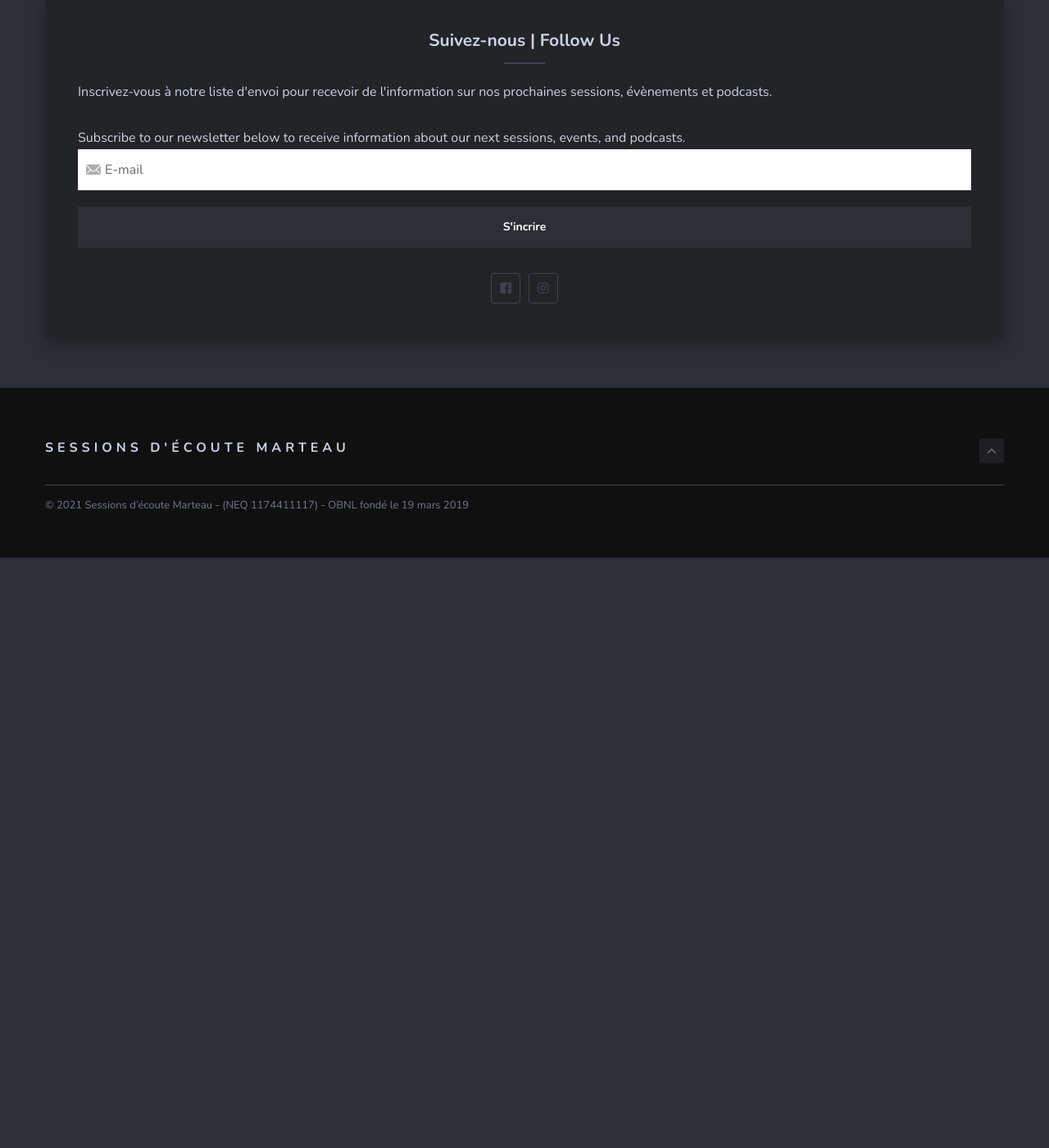
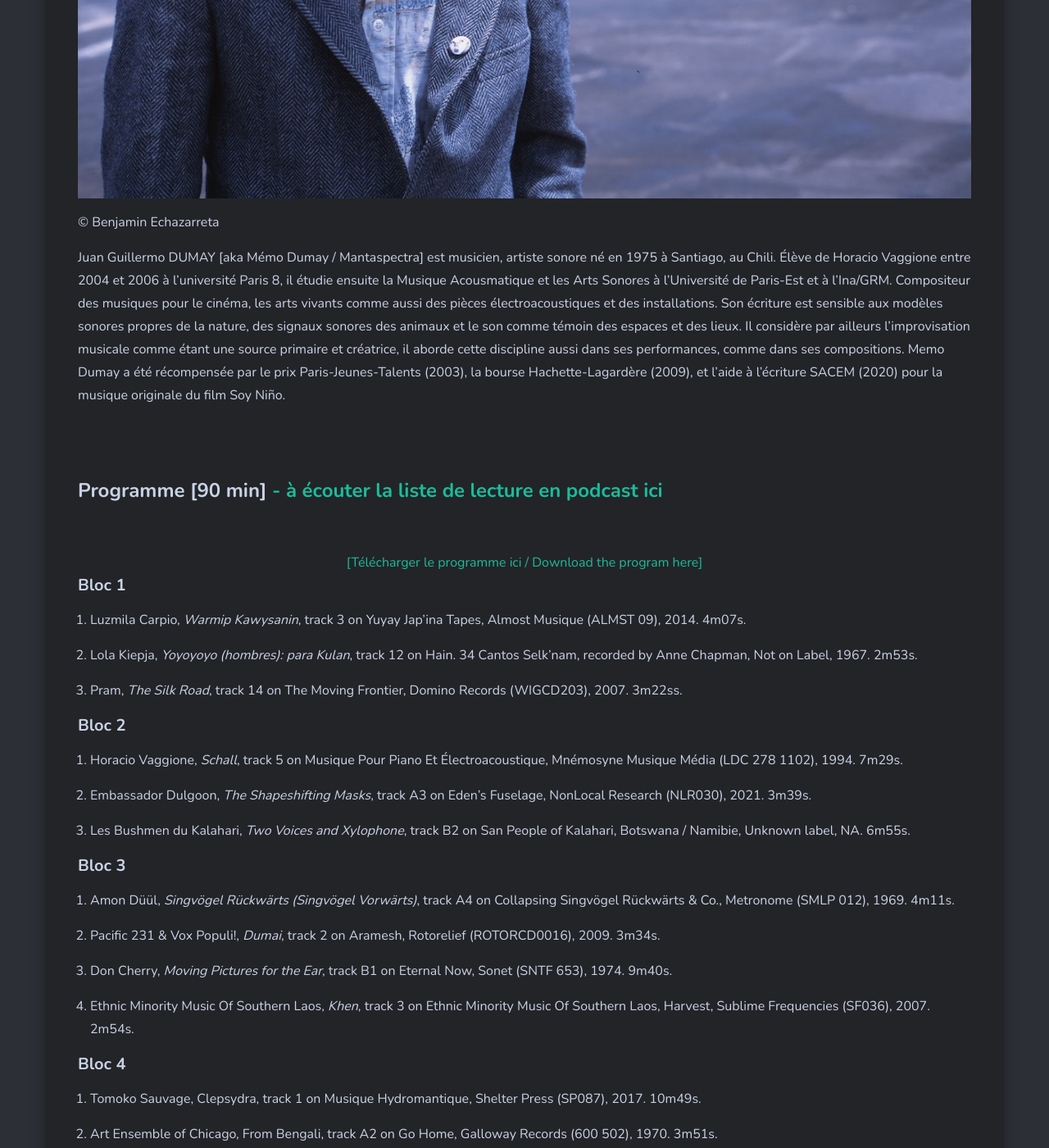
Before and after one commit to sessions-marteau/sessions-marteau-2.github.io, a Jekyll site: the page built from _pages/evenement-a-venir.md, in a window 1280 px wide and 1400 px high, scrolled down 1647 px. Shown: the whole window at 82% size. Built offline with Jekyll 4.4.1, drawn with Linux system fonts in a browser that asks for light colours; nearby versions of some CDN libraries; before the commit the page ends 2327 px from its top, so only the background shows below that; some of the changed text lies outside the part shown.

Commit message:
Add: Info session 11 to next events.

```diff
--- a/_pages/evenement-a-venir.md
+++ b/_pages/evenement-a-venir.md
@@ -6,72 +6,96 @@ permalink: /evenement-a-venir/
 dropdown: true
 ---
 
-<!--
-  <center>
+Les Sessions d'écoute Marteau présentent le commissaire : Juan Guillermo “Memo” Dumay
 
-    <h6> <a href="https://sessionsmarteau.com/session-virtuelle"> Joignez-nous sur ZOOM (en STEREO) / Join us on ZOOM (in STEREO)</a></h6>
-<center> N’hésitez pas à interagir et poser vos questions dans le chat.
-  <hr>
 
--->
+Par cette session virtuelle en mode confinement, nous recevons le musicien et l'artiste sonore Juan Guillermo DUMAY [aka Mémo Dumay / Mantaspectra]. Compositeur des musiques pour le cinéma, les arts vivants comme aussi des pièces électroacoustiques et des installations. Son écriture est sensible aux modèles sonores propres de la nature, des signaux sonores des animaux et le son comme témoin des espaces et des lieux.
 
-<!--
 
-<DIV align="left">
+![Memo Dumay](https://sessionsmarteau.com/img/dumay.jpg)
+<p>© Benjamin Echazarreta</p>
 
-23 avril 19h - Estelle Schorpp (Montréal)
 
-<hr>
 
-Les Sessions d'écoute Marteau présentent la commissaire : Estelle Schorpp, variations autour d’une sauterelle
+Juan Guillermo DUMAY [aka Mémo Dumay / Mantaspectra] est musicien, artiste sonore né en 1975 à Santiago, au Chili. Élève de Horacio Vaggione entre 2004 et 2006 à l’université Paris 8, il étudie ensuite la Musique Acousmatique et les Arts Sonores à l’Université de Paris-Est et à l’Ina/GRM. Compositeur des musiques pour le cinéma, les arts vivants comme aussi des pièces électroacoustiques et des installations. Son écriture est sensible aux modèles sonores propres de la nature, des signaux sonores des animaux et le son comme témoin des espaces et des lieux. Il considère par ailleurs l’improvisation musicale comme étant une source primaire et créatrice, il aborde cette discipline aussi dans ses performances, comme dans ses compositions. Memo Dumay a été récompensée par le prix Paris-Jeunes-Talents (2003), la bourse Hachette-Lagardère (2009), et l'aide à l'écriture SACEM (2020) pour la musique originale du film Soy Niño.
+
+
+
 
 <br>
 <br>
 
-Par cette session virtuelle en mode confinement, nous recevons la compositrice et l'artiste sonore Estelle Schorpp qui discutera de la musique des sauterelles qui ne connaît pas de catégories. Elle s'intéresse au vivant, à ses multiples organisations, évolutions et inventions et tente de créer des ponts conceptuels, techniques et esthétiques entre l'écologie et la création sonore.
+
+### Programme [90 min]  <a href="https://sessionsmarteau.com/musique/#podcasts">- à écouter la liste de lecture en podcast ici </a>
 
 <br>
-<br>
-
-Au cours de l’évolution, les sauterelles ont inventé un système auditif ultra-sensible, situé sur les pattes avant qui leur permet de percevoir des fréquences de 120kHz sur de très longues distances. Ça donne quand même bien envie de se poser la question : comment la sauterelle perçoit son milieu ? N’étant pas éthologue, elle répondra en artiste sonore, avec sensibilité et imagination. Krautrock, pop, musique concrète, techno, musique électronique, musique instrumentale, la musique des sauterelles ne connaît pas de catégories. Tout au long de ce périple improvisé, il sera question d’insectes, bien sûr, sous toutes leurs formes, de célébration dansée, et de sensibilité écologique.
+<DIV align="center">
+<a href="https://sessionsmarteau.com/uploads/session-011/program/Sessions-Marteau-011-Programme.pdf" download>[Télécharger le programme ici / Download the program here] </a>
+</DIV>
 
 
-<br>
-<br>
-<a href="https://estelleschorpp.com/" > Estelle Schorpp </a> est une artiste sonore et compositrice française basée à Montréal. Son travail hétéroclite comprend l'installation sonore, la composition électroacoustique, l'écriture et la performance. Elle s'intéresse au vivant, à ses multiples organisations, évolutions et inventions et tente de créer des ponts conceptuels, techniques et esthétiques entre l'écologie et la création sonore. Récemment, elle s'inspire des écosystèmes naturels et explore le potentiel des systèmes algorithmiques à travers des installations sonores génératives et interactives. Elle est membre du collectif artistique 10μm, avec la chorégraphe Sophie Levasseur et la poète Virginie Savard.
 
-Les sessions d'écoute Marteau réhabilitent l'écoute de la musique dans un espace où le public peut se détendre et s’immerger dans pièces musicales sélectionnées avec soin par des commissaires invités. Bienvenue à toutes et à tous !
+#### Bloc 1
 
-<br>
-<br>
+1. Luzmila Carpio, _Warmip Kawysanin_, track 3 on Yuyay Jap'ina Tapes, Almost Musique (ALMST 09), 2014. 4m07s.
 
-La session sera présentée sur Zoom (le lien sera disponible ici quelques minutes avant la session de 19h.) <a href="https://fb.me/e/44xQLFTlv" > Page Facebook de l'événement </a>
-</DIV>
+2. Lola Kiepja, _Yoyoyoyo (hombres): para Kulan_, track 12 on Hain. 34 Cantos Selk'nam, recorded by Anne Chapman, Not on Label, 1967. 2m53s.
+
+3. Pram, _The Silk Road_, track 14 on The Moving Frontier, Domino Records (WIGCD203), 2007. 3m22ss.
+
+#### Bloc 2
+
+4. Horacio Vaggione, _Schall_, track 5 on Musique Pour Piano Et Électroacoustique, Mnémosyne Musique Média (LDC 278 1102), 1994. 7m29s.
+
+5. Embassador Dulgoon, _The Shapeshifting Masks_, track A3 on Eden’s Fuselage, NonLocal Research (NLR030), 2021. 3m39s.
+
+6. Les Bushmen du Kalahari, _Two Voices and Xylophone_, track B2 on San People of Kalahari, Botswana / Namibie, Unknown label, NA. 6m55s.
+
+#### Bloc 3
+
+7. Amon Düül, _Singvögel Rückwärts (Singvögel Vorwärts)_, track A4 on Collapsing Singvögel Rückwärts & Co., Metronome (SMLP 012), 1969. 4m11s.
+
+8. Pacific 231 &  Vox Populi!, _Dumai_, track 2 on Aramesh, Rotorelief (ROTORCD0016), 2009. 3m34s.
+
+9. Don Cherry, _Moving Pictures for the Ear_, track B1 on Eternal Now, Sonet (SNTF 653), 1974. 9m40s.
+
+10. Ethnic Minority Music Of Southern Laos, _Khen_, track 3 on Ethnic Minority Music Of Southern Laos, Harvest, Sublime Frequencies (SF036), 2007. 2m54s.
+
+#### Bloc 4
+
+
+11. Tomoko Sauvage, Clepsydra, track 1 on Musique Hydromantique, Shelter Press (SP087), 2017. 10m49s.
+
+12. Art Ensemble of Chicago, From Bengali, track A2 on Go Home, Galloway Records (600 502), 1970. 3m51s.
+
+#### Bloc 5
+
+
+13. Hildegard Westerkampf, _Cricket Voice_, track 4 on Transformations, Empreintes DIGITALes (IMED 9631), 1987. 10m55s.
+
+14. Unknown, _Lluvia Lluviecita_, track 10 on Aya Ícaros, Unknown label, NA. 2m42s.
+
+#### Bloc 6
+
+
+15. Violeta Parra, _Qué He Sacado con Quererte_, track A· on Recordando A Chile: Canciones De Violeta Parra, Odeón (LDC-36533), 1965. 3m46s.
+
+16. Armando Marileo, _Paupawen_, track 46 on CD companion to Música Mapuche, Revista Musical Chilena (ISBN 9789563355529), 2007. 1m24s.
+
+#### Bloc 7
+
+
+17. Erik Satie, _Ogives N°4_, track A1 on Early Piano Works, Volume Two by Reinbert de Leeuw, Philips (9500 870), 1977. 3m22s.
+
+18. The Cure, _Siamese Twins_, track A4 on Pornography, Fiction Records (FIXD 7), 1982. 5m35s.
+
+
 
 <hr>
 
-<DIV align="center">
-<a href="https://sessionsmarteau.com/uploads/session-010/program/Sessions-Marteau-010-Programme.pdf" download>[Télécharger le programme ici / Download the program here] </a>
-</DIV>
-<hr>
 
 
-<!--
-  <center>
 
-    <h6> <a href="https://sessionsmarteau.com/session-virtuelle"> Joignez-nous sur ZOOM (en STEREO) / Join us on ZOOM (in STEREO)</a></h6>
-<center> N’hésitez pas interagir et poser vos questions.
-
-<hr>
-
--->
-
-<!--
-<DIV align="justify">
-À noter que la liste de lecture sera disponible dès le lendemain sur nos plateformes de <a href="https://sessionsmarteau.com/musique/#podcasts"> podcasts.</a>
-<br>
-<br>
--->
 
 
 ### À venir ce printemps sur zoom
```
